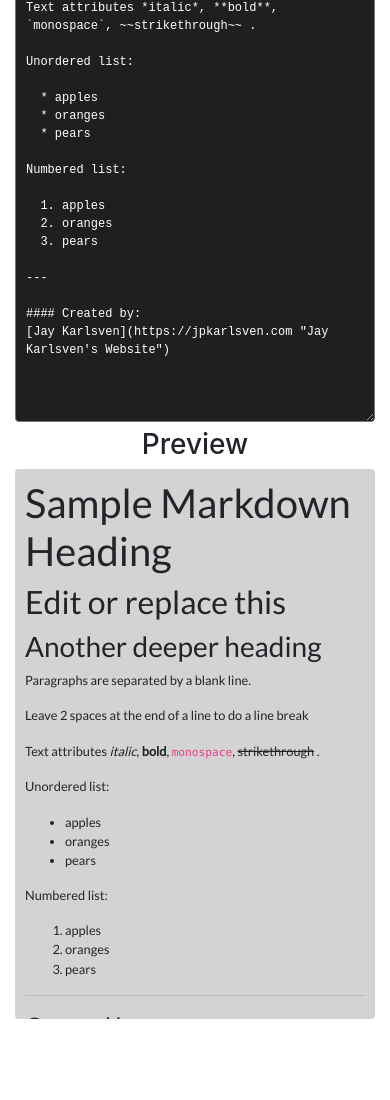
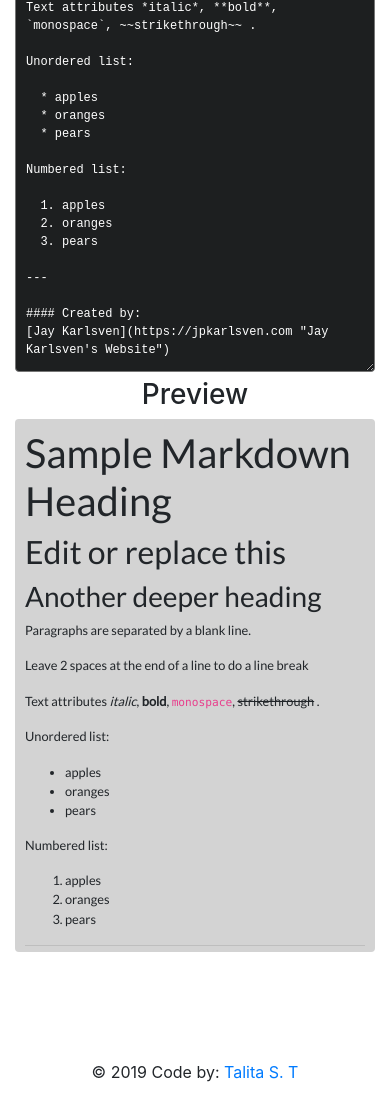
Before and after one commit to talitastravassos/markdown-previewer, a React (Create React App) app: page / in a window 390 px wide. Shown: the part 399-1499 px from the top of the page. Before the commit the page ends 1418 px from the top, so only its background shows below. Built offline with nearby package versions, Linux system fonts and the light colour scheme.

Commit message:
added Footer component

```diff
--- a/src/App.css
+++ b/src/App.css
@@ -3,6 +3,7 @@
 body{
   margin: 40px;
   font-family: 'Montserrat', sans-serif;
+
 }
 
 .md-input {
@@ -13,7 +14,7 @@ body{
   font-size: 12px;
   padding: 10px;
   width: 100%;
-  height: 650px;
+  height: 90%;
   }
 
 .preview {
@@ -22,7 +23,7 @@ body{
   font-family: 'Lato', sans-serif;
   padding: 10px;
   width: 100%;
-  height: 650px;
+  height: 90%;
   overflow: scroll;
   overflow-x: hidden;
   background-color: LightGray;
@@ -33,9 +34,12 @@ body{
     margin: auto;
   }
 
+  .md-input {
+    height: 600px;
+  }
+
   .preview {
     font-size: 80%;
-    height: 550px;
-
+    height: 80%;
   }
 }
--- a/src/App.js
+++ b/src/App.js
@@ -1,6 +1,7 @@
 import React, { Component } from 'react';
 import './App.css';
 import UserInput from './components/UserInput';
+import Footer from './components/Footer';
 
 class App extends Component {
   render() {
@@ -13,6 +14,7 @@ class App extends Component {
           </div>
         </div>
         <UserInput />
+        <Footer />
       </div>
     );
   }
--- /dev/null
+++ b/src/components/Footer.js
@@ -0,0 +1,13 @@
+import React from 'react'
+
+const Footer = () => {
+  return (
+    <footer class="page-footer font-small">
+        <div class="footer-copyright text-center py-3">© 2019 Code by:
+        <a href="https://github.com/talitastravassos"> Talita S. T</a>
+        </div>
+    </footer>
+  )
+}
+
+export default Footer
```
